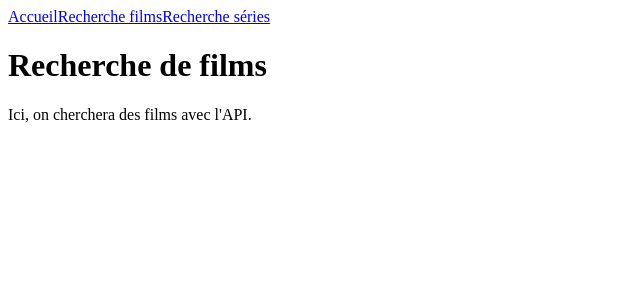
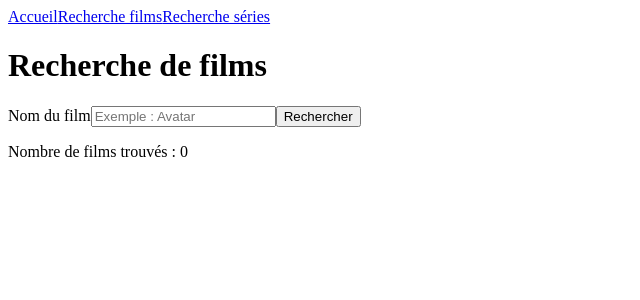
Before and after one commit to GAP028/tp-tmdb-react, a React (Vite) app: page /recherche-films in a window 1280 px wide. Shown: the top 300 px of the page, without its empty margins (0-640 px from the left). Built offline with nearby package versions, Linux system fonts and the light colour scheme.

Commit message:
Ajoute la recherche de films avec fetch

```diff
--- a/src/Pages/PageRechercheFilms.jsx
+++ b/src/Pages/PageRechercheFilms.jsx
@@ -1,8 +1,60 @@
+import { useState } from "react";
+import API_URL from "../Services/api";
+
 function PageRechercheFilms() {
+  const [recherche, setRecherche] = useState("");
+  const [films, setFilms] = useState([]);
+  const [chargement, setChargement] = useState(false);
+  const [erreur, setErreur] = useState("");
+
+  const handleSubmit = (event) => {
+    event.preventDefault();
+
+    if (recherche.trim() === "") {
+      setErreur("Veuillez saisir un nom de film.");
+      return;
+    }
+
+    setChargement(true);
+    setErreur("");
+
+    fetch(`${API_URL}/api/movies/search?query=${recherche}`)
+      .then((response) => response.json())
+      .then((data) => {
+        console.log(data);
+        setFilms(data.results || data);
+        setChargement(false);
+      })
+      .catch((error) => {
+        console.error(error);
+        setErreur("Une erreur est survenue pendant la recherche.");
+        setChargement(false);
+      });
+  };
+
   return (
     <main>
       <h1>Recherche de films</h1>
-      <p>Ici, on cherchera des films avec l'API.</p>
+
+      <form onSubmit={handleSubmit}>
+        <label htmlFor="recherche-film">Nom du film</label>
+
+        <input
+          type="text"
+          id="recherche-film"
+          value={recherche}
+          onChange={(event) => setRecherche(event.target.value)}
+          placeholder="Exemple : Avatar"
+        />
+
+        <button type="submit">Rechercher</button>
+      </form>
+
+      {chargement && <p>Chargement des films...</p>}
+
+      {erreur && <p>{erreur}</p>}
+
+      <p>Nombre de films trouvés : {films.length}</p>
     </main>
   );
 }
--- /dev/null
+++ b/src/Services/api.js
@@ -0,0 +1,2 @@
+const API_URL = "https://api-media-ipssi.julienpoirier-webdev.com/";
+export default API_URL;
```
Also changed, not shown: src/Services/App.js (deleted).
